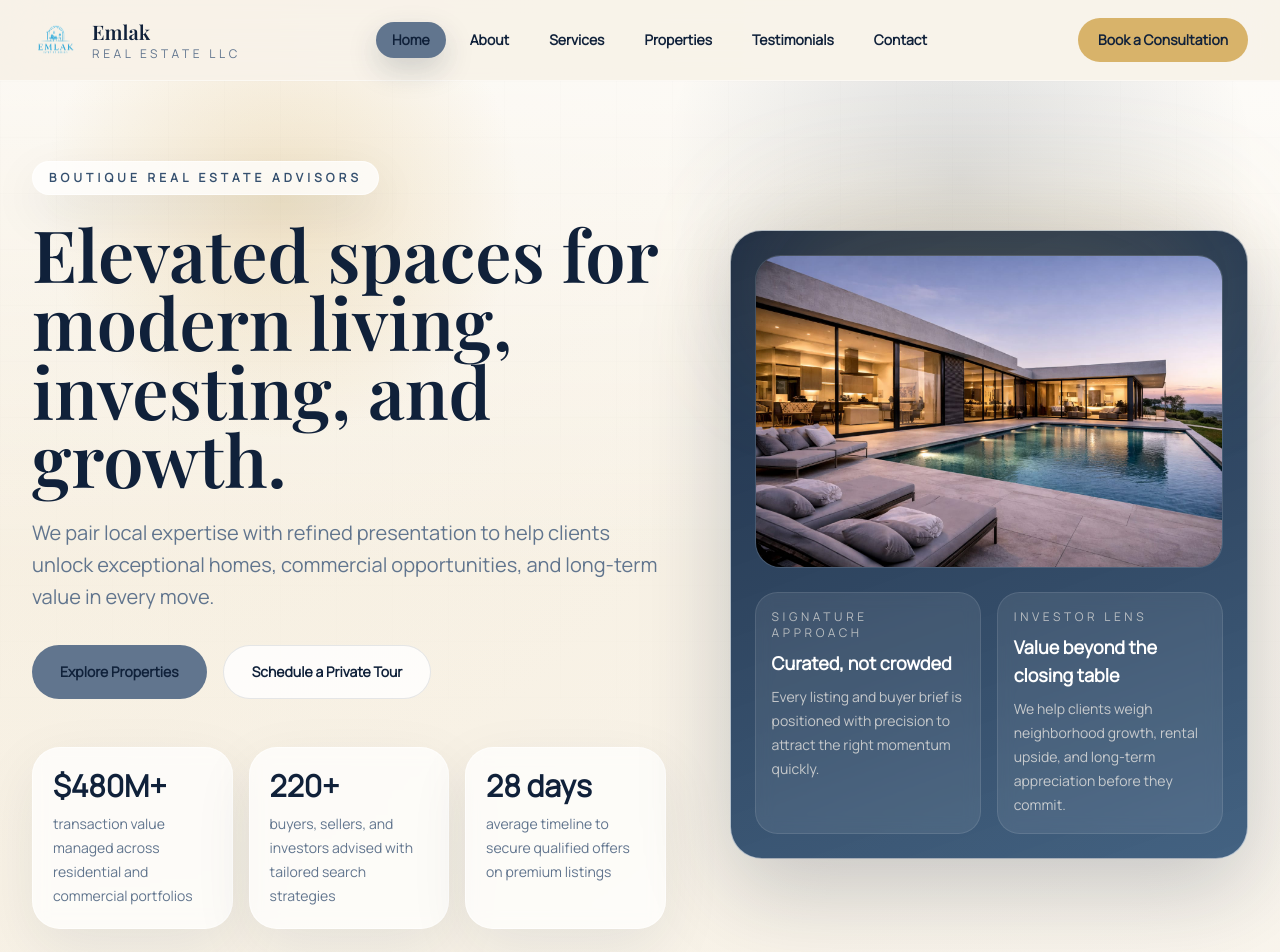
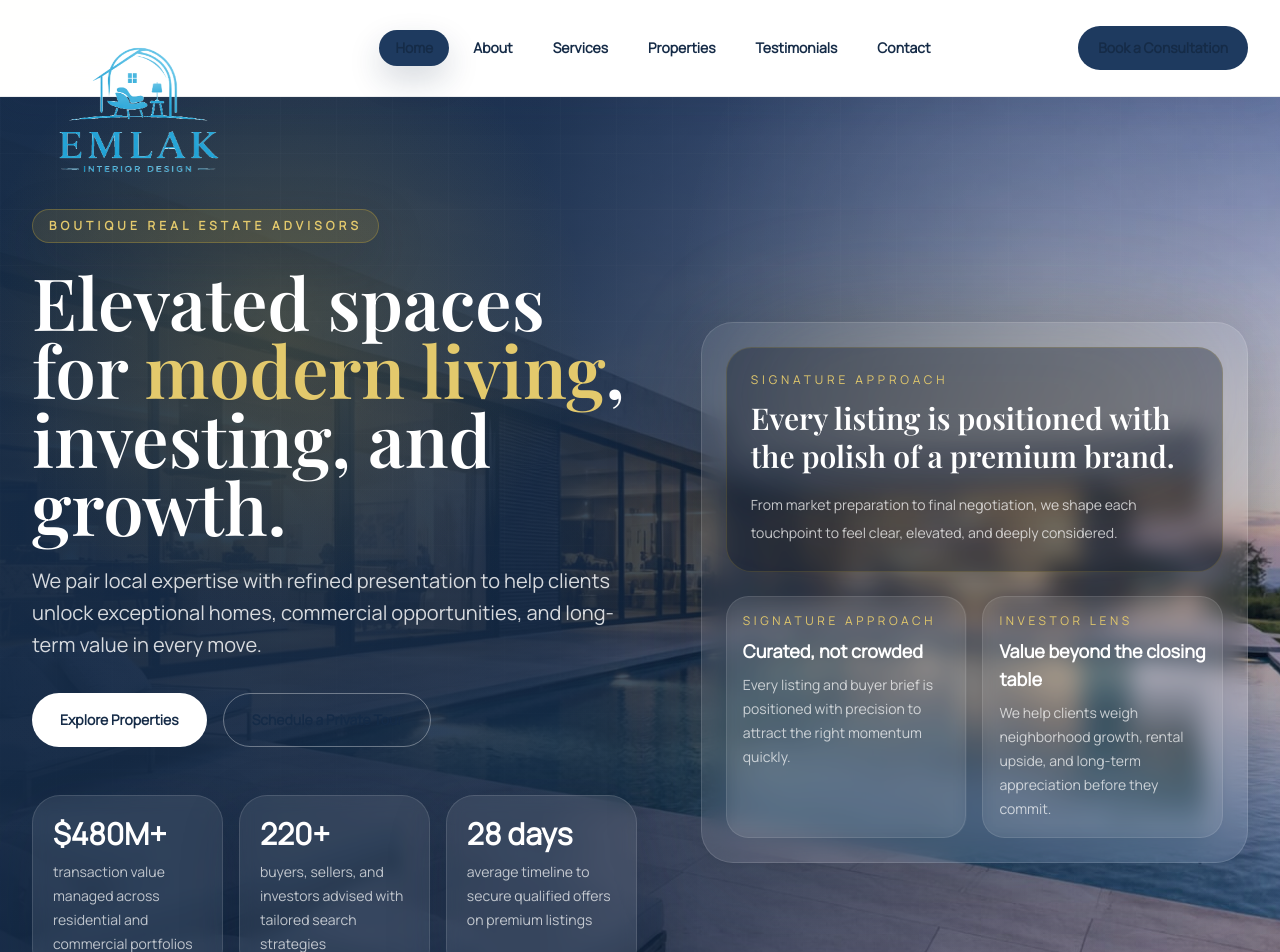
Before and after one commit to Zuvairiya7197/react-next-single-page, a Next.js app: page / in a window 1280 px wide. Shown: the top 952 px of the page. Built offline with nearby package versions, Linux system fonts and the light colour scheme.

Commit message:
UI revamps as per emlak design

```diff
--- a/app/globals.css
+++ b/app/globals.css
@@ -1,15 +1,15 @@
 @import 'tailwindcss';
 
 :root {
-  --color-background: #f8f3eb;
-  --color-surface: #fffdf8;
-  --color-surface-strong: #fff7ec;
-  --color-slate-900: #10213a;
-  --color-slate-700: #35506f;
-  --color-slate-500: #61758e;
-  --color-gold-500: #d8b36a;
-  --color-gold-400: #e7c98a;
-  --color-border: rgba(16, 33, 58, 0.1);
+  --color-background: #f8fafc;
+  --color-surface: #ffffff;
+  --color-surface-strong: #f2f5f8;
+  --color-slate-900: #152b47;
+  --color-slate-700: #1e3a5f;
+  --color-slate-500: #5f6f84;
+  --color-gold-500: #d4af37;
+  --color-gold-400: #e3c96c;
+  --color-border: rgba(30, 58, 95, 0.12);
 }
 
 @theme inline {
@@ -31,14 +31,15 @@ body {
   background:
     radial-gradient(
       circle at top left,
-      rgba(216, 179, 106, 0.16),
-      transparent 28%
+      rgba(212, 175, 55, 0.12),
+      transparent 24%
     ),
-    linear-gradient(180deg, #fbf8f2 0%, var(--color-background) 100%);
+    linear-gradient(180deg, #ffffff 0%, var(--color-background) 100%);
+  color: var(--color-slate-900);
 }
 
 body::selection {
-  background: rgba(216, 179, 106, 0.28);
+  background: rgba(212, 175, 55, 0.28);
 }
 
 a {
--- a/components/About.tsx
+++ b/components/About.tsx
@@ -4,10 +4,10 @@ import { companyValues } from '@/lib/data';
 
 export function About() {
   return (
-    <section id="about" className="px-6 py-20 lg:px-8">
+    <section id="about" className="bg-white px-6 py-24 lg:px-8">
       <div className="mx-auto grid max-w-7xl gap-12 lg:grid-cols-[0.95fr_1.05fr] lg:items-center">
         <SectionReveal>
-          <div className="rounded-[2rem] border border-white/60 bg-[var(--color-surface)] p-8 shadow-[0_24px_70px_rgba(16,33,58,0.08)] sm:p-10">
+          <div className="rounded-[2rem] border border-[var(--color-border)] bg-[var(--color-surface)] p-8 shadow-[0_24px_70px_rgba(21,43,71,0.08)] sm:p-10">
             <p className="text-sm uppercase tracking-[0.32em] text-[var(--color-slate-500)]">
               About Emlak Real Estate LLC
             </p>
@@ -52,7 +52,7 @@ export function About() {
             {companyValues.map((value) => (
               <article
                 key={value.title}
-                className="rounded-[1.6rem] border border-[var(--color-border)] bg-white/70 p-6 shadow-[0_18px_50px_rgba(16,33,58,0.06)]"
+                className="rounded-[1.6rem] border border-[var(--color-border)] bg-[var(--color-surface-strong)] p-6 shadow-[0_18px_50px_rgba(21,43,71,0.05)]"
               >
                 <h3 className="text-lg font-semibold text-[var(--color-slate-900)]">
                   {value.title}
--- a/components/Footer.tsx
+++ b/components/Footer.tsx
@@ -1,3 +1,4 @@
+import Image from 'next/image';
 import {
   Facebook,
   Instagram,
@@ -18,13 +19,18 @@ const socialIconMap = {
 
 export function Footer() {
   return (
-    <footer className="border-t border-[var(--color-border)] bg-[rgba(16,33,58,0.98)] px-6 py-12 text-[rgba(248,243,235,0.8)] lg:px-8">
+    <footer className="border-t border-[rgba(255,255,255,0.08)] bg-[var(--color-slate-900)] px-6 py-14 text-white/78 lg:px-8">
       <div className="mx-auto grid max-w-7xl gap-10 lg:grid-cols-[1fr_auto_auto]">
         <div className="max-w-md">
-          <p className="font-display text-3xl text-white">
-            Emlak Real Estate LLC
-          </p>
-          <p className="mt-4 text-sm leading-7 text-[rgba(248,243,235,0.7)]">
+          <div className="relative h-[4.5rem] w-48 rounded-2xl bg-white p-3 shadow-[0_20px_50px_rgba(10,20,35,0.28)]">
+            <Image
+              src="/images/emlak-logo.png"
+              alt="Emlak logo"
+              fill
+              className="object-contain"
+            />
+          </div>
+          <p className="mt-5 text-sm leading-7 text-white/68">
             Real estate guidance with a boutique mindset, a sharp marketing eye,
             and the local intelligence needed to move with certainty.
           </p>
@@ -78,7 +84,7 @@ export function Footer() {
                   target="_blank"
                   rel="noreferrer"
                   aria-label={social.label}
-                  className="inline-flex h-11 w-11 items-center justify-center rounded-full border border-white/10 bg-white/6 text-white transition hover:border-white/25 hover:bg-white/12"
+                  className="inline-flex h-11 w-11 items-center justify-center rounded-full border border-white/10 bg-white/6 text-white transition hover:border-[rgba(212,175,55,0.45)] hover:bg-white/12"
                 >
                   <Icon size={18} aria-hidden="true" />
                 </a>
@@ -88,7 +94,7 @@ export function Footer() {
         </div>
       </div>
 
-      <div className="mx-auto mt-10 flex max-w-7xl flex-col gap-3 border-t border-white/10 pt-6 text-sm text-[rgba(248,243,235,0.58)] sm:flex-row sm:items-center sm:justify-between">
+      <div className="mx-auto mt-10 flex max-w-7xl flex-col gap-3 border-t border-white/10 pt-6 text-sm text-white/56 sm:flex-row sm:items-center sm:justify-between">
         <p>© 2026 Emlak Real Estate LLC. All rights reserved.</p>
         <p>
           Designed for modern real estate brands that value trust and
--- a/components/Hero.tsx
+++ b/components/Hero.tsx
@@ -7,19 +7,31 @@ export function Hero() {
   return (
     <section
       id="home"
-      className="relative overflow-hidden px-6 pb-18 pt-16 sm:pb-20 lg:px-8 lg:pb-24 lg:pt-20"
+      className="relative overflow-hidden px-6 py-24 sm:py-28 lg:px-8"
     >
-      <div className="hero-glow pointer-events-none absolute inset-x-0 top-0 h-[34rem]" />
-      <div className="grid-overlay pointer-events-none absolute inset-0 opacity-40" />
-      <div className="mx-auto grid max-w-7xl items-center gap-16 lg:grid-cols-[1.1fr_0.9fr]">
+      <div className="absolute inset-0">
+        <Image
+          src="/images/1st.jpeg"
+          alt="Stylized exterior illustration of a premium modern residence"
+          fill
+          priority
+          className="object-cover"
+        />
+        <div className="absolute inset-0 bg-[linear-gradient(90deg,rgba(21,43,71,0.96)_0%,rgba(21,43,71,0.88)_42%,rgba(21,43,71,0.52)_72%,rgba(21,43,71,0.22)_100%)]" />
+      </div>
+      <div className="hero-glow pointer-events-none absolute inset-0" />
+      <div className="grid-overlay pointer-events-none absolute inset-0 opacity-30" />
+      <div className="mx-auto grid max-w-7xl items-center gap-16 lg:grid-cols-[1.05fr_0.95fr]">
         <SectionReveal className="relative z-10">
-          <span className="inline-flex rounded-full border border-white/60 bg-white/75 px-4 py-2 text-xs font-semibold uppercase tracking-[0.35em] text-[var(--color-slate-700)] shadow-[0_18px_50px_rgba(16,33,58,0.08)]">
+          <span className="inline-flex rounded-full border border-[rgba(212,175,55,0.3)] bg-[rgba(212,175,55,0.12)] px-4 py-2 text-xs font-semibold uppercase tracking-[0.35em] text-[var(--color-gold-400)] shadow-[0_18px_50px_rgba(12,24,41,0.22)]">
             Boutique Real Estate Advisors
           </span>
-          <h1 className="mt-6 max-w-3xl font-display text-5xl leading-[0.95] text-[var(--color-slate-900)] sm:text-6xl lg:text-7xl">
-            Elevated spaces for modern living, investing, and growth.
+          <h1 className="mt-6 max-w-3xl font-display text-5xl leading-[0.95] text-white sm:text-6xl lg:text-7xl">
+            Elevated spaces for{' '}
+            <span className="text-[var(--color-gold-400)]">modern living</span>,
+            investing, and growth.
           </h1>
-          <p className="mt-6 max-w-2xl text-lg leading-8 text-[var(--color-slate-500)] sm:text-xl">
+          <p className="mt-6 max-w-2xl text-lg leading-8 text-white/82 sm:text-xl">
             We pair local expertise with refined presentation to help clients
             unlock exceptional homes, commercial opportunities, and long-term
             value in every move.
@@ -28,13 +40,13 @@ export function Hero() {
           <div className="mt-8 flex flex-col gap-4 sm:flex-row">
             <a
               href="#projects"
-              className="inline-flex items-center justify-center rounded-full bg-[var(--color-slate-500)] px-7 py-4 text-sm font-semibold text-white transition hover:-translate-y-0.5 hover:bg-[var(--color-slate-700)]"
+              className="inline-flex items-center justify-center rounded-full bg-white px-7 py-4 text-sm font-semibold text-[var(--color-slate-900)] transition hover:-translate-y-0.5 hover:bg-[var(--color-surface-strong)]"
             >
               Explore Properties
             </a>
             <a
               href="#contact"
-              className="inline-flex items-center justify-center rounded-full border border-[var(--color-border)] bg-white/80 px-7 py-4 text-sm font-semibold text-[var(--color-slate-900)] transition hover:-translate-y-0.5 hover:border-[var(--color-gold-500)] hover:bg-white"
+              className="inline-flex items-center justify-center rounded-full border border-white/35 bg-transparent px-7 py-4 text-sm font-semibold text-white transition hover:-translate-y-0.5 hover:border-[var(--color-gold-400)] hover:bg-white/10"
             >
               Schedule a Private Tour
             </a>
@@ -44,12 +56,12 @@ export function Hero() {
             {marketStats.map((stat) => (
               <div
                 key={stat.label}
-                className="rounded-[1.75rem] border border-white/60 bg-white/72 p-5 shadow-[0_20px_60px_rgba(16,33,58,0.08)] backdrop-blur"
+                className="rounded-[1.75rem] border border-white/12 bg-[rgba(255,255,255,0.08)] p-5 shadow-[0_20px_60px_rgba(12,24,41,0.22)] backdrop-blur"
               >
-                <p className="text-3xl font-semibold text-[var(--color-slate-900)]">
+                <p className="text-3xl font-semibold text-white">
                   {stat.value}
                 </p>
-                <p className="mt-2 text-sm leading-6 text-[var(--color-slate-500)]">
+                <p className="mt-2 text-sm leading-6 text-white/70">
                   {stat.label}
                 </p>
               </div>
@@ -58,32 +70,34 @@ export function Hero() {
         </SectionReveal>
 
         <SectionReveal className="relative z-10" delay={0.1}>
-          <div className="relative rounded-[2rem] border border-white/60 bg-[linear-gradient(160deg,rgba(16,33,58,0.95),rgba(37,74,112,0.86))] p-4 shadow-[0_30px_90px_rgba(16,33,58,0.22)] sm:p-6">
-            <div className="absolute inset-x-10 top-0 h-28 rounded-full bg-[rgba(216,179,106,0.25)] blur-3xl" />
-            <div className="relative overflow-hidden rounded-[1.6rem] border border-white/10 bg-[rgba(255,255,255,0.03)]">
-              <Image
-                src="/images/1st.jpeg"
-                alt="Stylized exterior illustration of a premium modern residence"
-                width={900}
-                height={760}
-                priority
-                className="h-auto w-full"
-              />
+          <div className="relative rounded-[2rem] border border-white/12 bg-[rgba(255,255,255,0.08)] p-5 shadow-[0_30px_90px_rgba(12,24,41,0.28)] backdrop-blur-md sm:p-6">
+            <div className="absolute inset-x-10 top-4 h-28 rounded-full bg-[rgba(212,175,55,0.18)] blur-3xl" />
+            <div className="relative rounded-[1.6rem] border border-[rgba(212,175,55,0.18)] bg-[rgba(9,20,35,0.34)] p-6">
+              <p className="text-xs uppercase tracking-[0.32em] text-[var(--color-gold-400)]">
+                Signature Approach
+              </p>
+              <p className="mt-3 font-display text-3xl leading-tight text-white">
+                Every listing is positioned with the polish of a premium brand.
+              </p>
+              <p className="mt-4 text-sm leading-7 text-white/72">
+                From market preparation to final negotiation, we shape each
+                touchpoint to feel clear, elevated, and deeply considered.
+              </p>
             </div>
 
             <div className="relative mt-6 grid gap-4 sm:grid-cols-2">
               {heroHighlights.map((highlight) => (
                 <div
                   key={highlight.title}
-                  className="rounded-[1.4rem] border border-white/10 bg-white/8 p-4 backdrop-blur"
+                  className="rounded-[1.4rem] border border-white/10 bg-[rgba(255,255,255,0.06)] p-4 backdrop-blur"
                 >
-                  <p className="text-xs uppercase tracking-[0.3em] text-[rgba(248,243,235,0.65)]">
+                  <p className="text-xs uppercase tracking-[0.3em] text-[var(--color-gold-400)]">
                     {highlight.label}
                   </p>
                   <p className="mt-2 text-lg font-semibold text-white">
                     {highlight.title}
                   </p>
-                  <p className="mt-2 text-sm leading-6 text-[rgba(248,243,235,0.72)]">
+                  <p className="mt-2 text-sm leading-6 text-white/70">
                     {highlight.description}
                   </p>
                 </div>
--- a/components/Navbar.tsx
+++ b/components/Navbar.tsx
@@ -77,30 +77,22 @@ export function Navbar() {
   }, []);
 
   return (
-    <header className="sticky top-0 z-50 border-b border-white/50 bg-[rgba(248,243,235,0.82)] backdrop-blur-xl">
-      <div className="mx-auto flex max-w-7xl items-center justify-between px-6 py-4 lg:px-8">
+    <header className="sticky top-0 z-50 border-b border-[rgba(21,43,71,0.08)] bg-[rgba(255,255,255,0.96)] shadow-[0_10px_35px_rgba(21,43,71,0.08)] backdrop-blur-xl">
+      <div className="mx-auto flex max-w-7xl items-center justify-between px-6 py-2 lg:px-8">
         <a
           href="#home"
-          className="flex items-center gap-3"
+          className="relative flex items-center"
           aria-label="Emlak Real Estate LLC home"
         >
-          <div className="flex h-12 w-12 items-center justify-center">
+          <div className="relative h-16 w-[10.5rem] sm:h-20 sm:w-[13.5rem]">
             <Image
               src="/images/emlak-logo.png"
               alt="Emlak logo"
               width={1522}
               height={1478}
               priority
-              className="h-full w-full object-contain"
+              className="h-full w-full object-contain object-left"
             />
-          </div>
-          <div>
-            <p className="font-display text-xl text-[var(--color-slate-900)]">
-              Emlak
-            </p>
-            <p className="text-xs uppercase tracking-[0.3em] text-[var(--color-slate-500)]">
-              Real Estate LLC
-            </p>
           </div>
         </a>
 
@@ -119,8 +111,8 @@ export function Navbar() {
                 aria-current={isActive ? 'page' : undefined}
                 className={`rounded-full px-4 py-2 text-sm font-semibold transition-all duration-300 ${
                   isActive
-                    ? 'bg-[var(--color-slate-500)] text-white shadow-[0_12px_30px_rgba(16,33,58,0.18)]'
-                    : 'text-[var(--color-slate-700)] hover:bg-white/80 hover:text-[var(--color-slate-900)]'
+                    ? 'bg-[var(--color-slate-700)] text-white shadow-[0_14px_32px_rgba(21,43,71,0.18)]'
+                    : 'text-[var(--color-slate-500)] hover:bg-[rgba(30,58,95,0.08)] hover:text-[var(--color-slate-700)]'
                 }`}
               >
                 {item.label}
@@ -131,14 +123,14 @@ export function Navbar() {
 
         <a
           href="#contact"
-          className="hidden rounded-full bg-[var(--color-gold-500)] px-5 py-3 text-sm font-semibold text-[var(--color-slate-900)] transition hover:bg-[var(--color-gold-400)] md:inline-flex"
+          className="hidden rounded-full bg-[var(--color-slate-700)] px-5 py-3 text-sm font-semibold text-white transition hover:bg-[var(--color-slate-900)] md:inline-flex"
         >
           Book a Consultation
         </a>
 
         <button
           type="button"
-          className="inline-flex h-11 w-11 items-center justify-center rounded-full border border-[var(--color-border)] bg-white/80 text-[var(--color-slate-900)] md:hidden"
+          className="inline-flex h-11 w-11 items-center justify-center rounded-full border border-[var(--color-border)] bg-white text-[var(--color-slate-900)] shadow-[0_10px_30px_rgba(21,43,71,0.08)] md:hidden"
           onClick={() => setIsOpen((open) => !open)}
           aria-expanded={isOpen}
           aria-controls="mobile-navigation"
@@ -151,7 +143,7 @@ export function Navbar() {
       {isOpen ? (
         <div
           id="mobile-navigation"
-          className="border-t border-white/60 bg-[rgba(255,253,248,0.95)] px-6 py-4 md:hidden"
+          className="border-t border-[var(--color-border)] bg-[rgba(255,255,255,0.98)] px-6 py-4 shadow-[0_18px_45px_rgba(21,43,71,0.1)] md:hidden"
         >
           <nav aria-label="Mobile navigation" className="flex flex-col gap-2">
             {navItems.map((item) => {
@@ -165,8 +157,8 @@ export function Navbar() {
                   onClick={() => setIsOpen(false)}
                   className={`rounded-2xl px-4 py-3 text-sm font-semibold transition ${
                     isActive
-                      ? 'bg-[var(--color-slate-500)] text-white'
-                      : 'bg-white text-[var(--color-slate-700)]'
+                      ? 'bg-[var(--color-slate-700)] text-white'
+                      : 'bg-[var(--color-surface-strong)] text-[var(--color-slate-700)]'
                   }`}
                 >
                   {item.label}
@@ -176,7 +168,7 @@ export function Navbar() {
             <a
               href="#contact"
               onClick={() => setIsOpen(false)}
-              className="mt-2 rounded-2xl bg-[var(--color-gold-500)] px-4 py-3 text-center text-sm font-semibold text-[var(--color-slate-900)]"
+              className="mt-2 rounded-2xl bg-[var(--color-slate-700)] px-4 py-3 text-center text-sm font-semibold text-white"
             >
               Book a Consultation
             </a>
--- a/components/ScrollToTop.tsx
+++ b/components/ScrollToTop.tsx
@@ -21,7 +21,7 @@ export function ScrollToTop() {
       type="button"
       aria-label="Scroll to top"
       onClick={() => window.scrollTo({ top: 0, behavior: 'smooth' })}
-      className={`fixed bottom-6 right-6 z-40 inline-flex h-12 w-12 items-center justify-center rounded-full bg-[var(--color-slate-900)] text-white shadow-[0_18px_40px_rgba(16,33,58,0.2)] transition duration-300 ${
+      className={`fixed bottom-6 right-6 z-40 inline-flex h-12 w-12 items-center justify-center rounded-full bg-[var(--color-slate-700)] text-white shadow-[0_18px_40px_rgba(21,43,71,0.2)] transition duration-300 hover:bg-[var(--color-gold-500)] hover:text-[var(--color-slate-900)] ${
         isVisible
           ? 'translate-y-0 opacity-100'
           : 'pointer-events-none translate-y-4 opacity-0'
--- a/components/SectionHeading.tsx
+++ b/components/SectionHeading.tsx
@@ -18,7 +18,7 @@ export function SectionHeading({
 
   return (
     <div className={alignment}>
-      <span className="inline-flex rounded-full border border-[var(--color-border)] bg-white/70 px-4 py-1 text-xs font-semibold uppercase tracking-[0.3em] text-[var(--color-slate-700)]">
+      <span className="inline-flex rounded-full border border-[rgba(212,175,55,0.22)] bg-[rgba(212,175,55,0.1)] px-4 py-1 text-xs font-semibold uppercase tracking-[0.3em] text-[var(--color-gold-500)]">
         {eyebrow}
       </span>
       <h2 className="mt-5 font-display text-4xl leading-tight text-[var(--color-slate-900)] sm:text-5xl">
--- a/styles/animations.css
+++ b/styles/animations.css
@@ -2,17 +2,21 @@
   background:
     radial-gradient(
       circle at 22% 22%,
-      rgba(216, 179, 106, 0.3),
-      transparent 22%
+      rgba(212, 175, 55, 0.2),
+      transparent 24%
     ),
-    radial-gradient(circle at 75% 18%, rgba(17, 36, 61, 0.14), transparent 28%),
-    linear-gradient(180deg, rgba(255, 255, 255, 0.65), transparent 90%);
+    radial-gradient(
+      circle at 82% 18%,
+      rgba(255, 255, 255, 0.14),
+      transparent 28%
+    ),
+    linear-gradient(180deg, rgba(21, 43, 71, 0.12), transparent 90%);
 }
 
 .grid-overlay {
   background-image:
-    linear-gradient(rgba(16, 33, 58, 0.04) 1px, transparent 1px),
-    linear-gradient(90deg, rgba(16, 33, 58, 0.04) 1px, transparent 1px);
+    linear-gradient(rgba(255, 255, 255, 0.08) 1px, transparent 1px),
+    linear-gradient(90deg, rgba(255, 255, 255, 0.08) 1px, transparent 1px);
   background-size: 56px 56px;
   mask-image: linear-gradient(180deg, rgba(0, 0, 0, 0.72), transparent);
 }
```
Also changed, not shown: components/Contact.tsx (+5 -5 lines), components/Projects.tsx (+4 -4 lines), components/Services.tsx (+6 -3 lines), components/Testimonials.tsx (+6 -3 lines).
